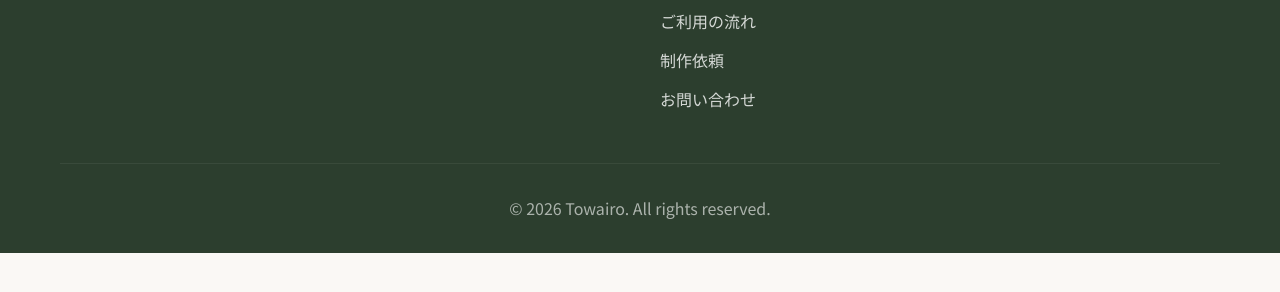
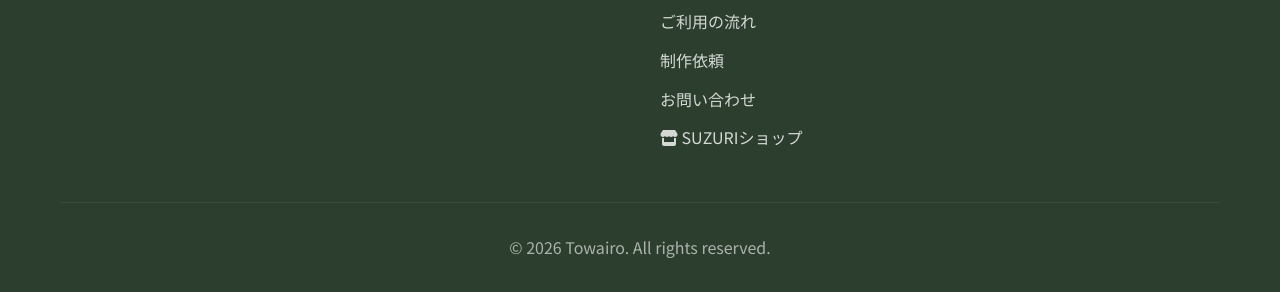
Before and after one commit to ryumogu/towairo, a plain HTML site: page request.html in a window 1280 px wide. Shown: the part 3396-3688 px from the top of the page. Before the commit the page ends 3649 px from the top, so only its background shows below. Drawn offline with nearby package versions, Linux system fonts and the light colour scheme.

Commit message:
Update request.html

```diff
--- a/request.html
+++ b/request.html
@@ -194,6 +194,10 @@
                         <li><a href="flow.html">ご利用の流れ</a></li>
                         <li><a href="terms.html">制作依頼</a></li>
                         <li><a href="contact.html">お問い合わせ</a></li>
+                    <li><a href="https://suzuri.jp/Towairo" target="_blank" rel="noopener noreferrer" class="shop-link">
+                        <i class="fas fa-store"></i>
+                        SUZURIショップ
+                    </a></li>
                     </ul>
                 </div>
             </div>
```
